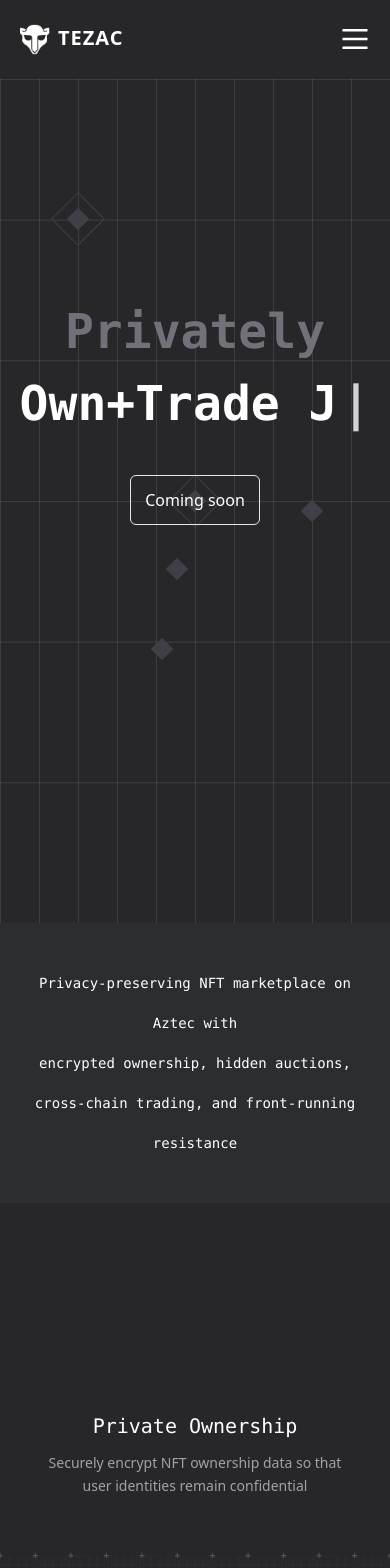
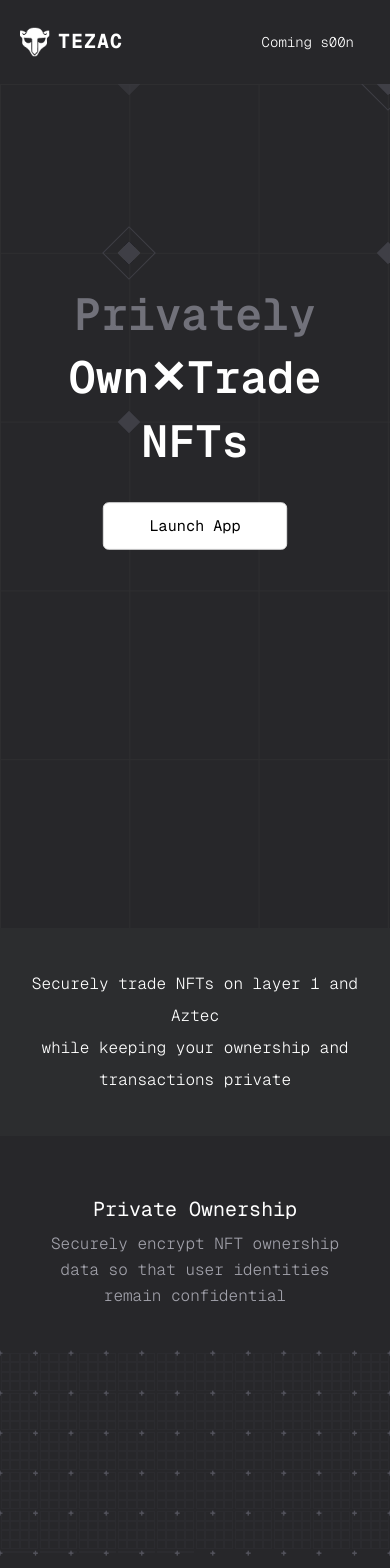
Before and after one commit to 0xandee/tezac-homepage, a Next.js app: page / in a window 390 px wide. Shown: the top 1568 px of the page. Built offline with nearby package versions, Linux system fonts and the light colour scheme.

Commit message:
Update improvements

```diff
--- a/components/animated-components/animated-diamond.tsx
+++ b/components/animated-components/animated-diamond.tsx
@@ -1,50 +1,54 @@
-"use client"
-import { useEffect, useState } from "react"
-import { motion } from "framer-motion"
-import type { AnimatedDiamondProps } from "@/lib/types"
+"use client";
+import { useEffect, useState } from "react";
+import { motion } from "framer-motion";
+import type { AnimatedDiamondProps } from "@/lib/types";
 
-function AnimatedDiamond({ initialPosition, hasOutline = false }: AnimatedDiamondProps) {
-  const [position, setPosition] = useState(initialPosition)
+function AnimatedDiamond({
+  initialPosition,
+  hasOutline = false,
+  gridSize = { x: 10, y: 16.666 },
+}: AnimatedDiamondProps) {
+  const [position, setPosition] = useState(initialPosition);
+  const [visible, setVisible] = useState(true);
+
+  // Determine multipliers based on gridSize
+  const xMultiplier = gridSize.x === 10 ? 10 : 4;
+  const yMultiplier = gridSize.y === 16.666 ? 6 : 6;
 
   useEffect(() => {
-    const interval = setInterval(
-      () => {
+    const interval = setInterval(() => {
+      // Fade out at current position
+      setVisible(false);
+      // After fade-out, update position and fade in
+      setTimeout(() => {
         const newPosition = {
-          x: Math.floor(Math.random() * 10),
-          y: Math.floor(Math.random() * 6),
-        }
-        setPosition(newPosition)
-      },
-      Math.random() * 5000 + 5000,
-    )
+          x: Math.floor(Math.random() * xMultiplier),
+          y: Math.floor(Math.random() * yMultiplier),
+        };
+        setPosition(newPosition);
+        setVisible(true);
+      }, 1000); // Duration of fade-out
+    }, Math.random() * 10000);
 
-    return () => clearInterval(interval)
-  }, [])
+    return () => clearInterval(interval);
+  }, [xMultiplier, yMultiplier]);
 
   return (
     <motion.div
       className="absolute"
-      animate={{
-        left: `calc(${position.x * 10}% - 0.5rem)`,
-        top: `calc(${position.y * 16.666}% - 0.5rem)`,
+      style={{
+        left: `calc(${position.x * gridSize.x}% - 0.5rem)`,
+        top: `calc(${position.y * gridSize.y}% - 0.5rem)`,
       }}
-      initial={{
-        left: `calc(${initialPosition.x * 10}% - 0.5rem)`,
-        top: `calc(${initialPosition.y * 16.666}% - 0.5rem)`,
-      }}
-      transition={{
-        type: "spring",
-        stiffness: 50,
-        damping: 20,
-      }}
+      animate={{ opacity: visible ? 1 : 0 }}
+      transition={{ duration: 0.5 }}
     >
       <div
-        className={`h-4 w-4 rotate-45 bg-zinc-700 ${
-          hasOutline ? "outline outline-1 outline-zinc-700 outline-offset-[10px]" : ""
-        }`}
+        className={`h-4 w-4 rotate-45 bg-zinc-700 ${hasOutline ? "outline outline-1 outline-zinc-700 outline-offset-[10px]" : ""
+          }`}
       />
     </motion.div>
-  )
+  );
 }
 
-export default AnimatedDiamond
+export default AnimatedDiamond;
--- a/components/animated-components/grid-background.tsx
+++ b/components/animated-components/grid-background.tsx
@@ -1,17 +1,12 @@
 "use client"
 import { motion } from "framer-motion"
 
-export default function GridBackground() {
-  const columns = 12
-  const rows = 6
-
+export default function GridBackground({columns = 12, rows = 6}) {
   const gridVariants = {
     hidden: { opacity: 0 },
     visible: {
       opacity: 1,
       transition: {
-        staggerChildren: 0.03,
-        delayChildren: 0.2,
       },
     },
   }
@@ -51,7 +46,7 @@ export default function GridBackground() {
     >
       {/* Grid lines */}
       <motion.div
-        className="absolute inset-0 grid grid-cols-[repeat(11,1fr)] grid-rows-[repeat(5,1fr)]"
+        className="absolute inset-0 grid grid-cols-[repeat(10,1fr)] grid-rows-[repeat(5,1fr)]"
         variants={gridVariants}
       >
         {[...Array(55)].map((_, index) => (
--- a/components/animated-components/text-reveal-button.tsx
+++ b/components/animated-components/text-reveal-button.tsx
@@ -5,8 +5,6 @@ import { useEffect, useRef, useState } from "react";
 import { motion } from "framer-motion";
 import { cn } from "@/lib/utils";
 import { TextRevealButtonProps } from "@/lib/types";
-
-
 
 export const TextRevealButton: React.FC<TextRevealButtonProps> = ({ text, revealText, className, ...props }) => {
   const [isHovered, setIsHovered] = useState(false);
@@ -39,14 +37,14 @@ export const TextRevealButton: React.FC<TextRevealButtonProps> = ({ text, reveal
       onMouseEnter={() => setIsHovered(true)}
       onMouseLeave={() => setIsHovered(false)}
       className={cn(
-        "relative overflow-hidden px-4 py-2 rounded-md border text-white transition-colors duration-300",
+        "relative overflow-hidden px-4 py-2 rounded-md border text-black transition-colors duration-300",
         "min-w-[110px] flex justify-center items-center",
         className
       )}
       {...props}
     >
       <motion.div
-        className="absolute inset-0 bg-white"
+        className="absolute inset-0 bg-zinc-800"
         initial={false}
         animate={{
           clipPath: isHovered
@@ -60,7 +58,7 @@ export const TextRevealButton: React.FC<TextRevealButtonProps> = ({ text, reveal
         }}
       />
       <span className="relative z-10 flex items-center justify-center w-full">
-        <span className={cn("absolute", isHovered ? "text-black" : "text-white")}>
+        <span className={cn("absolute", isHovered ? "text-white" : "text-black")}>
           {isHovered ? revealText : text}
         </span>
       </span>
--- a/components/description.tsx
+++ b/components/description.tsx
@@ -6,21 +6,19 @@ const Description = () => {
     <div className="bg-zinc-800 px-0 md:px-16">
       <motion.div
         className="bg-[#2c2d2f] py-10 md:py-40"
-        initial={{ y: 50, opacity: 0 }}
-        whileInView={{ y: 0, opacity: 1 }}
-        transition={{ duration: 0.8 }}
+        initial={{ opacity: 0 }}
+        whileInView={{ opacity: 1 }}
+        transition={{ duration: 0.4 }}
         viewport={{ once: true }}
       >
         <motion.p
-          className="text-center text-white md:px-0 px-4 text-sm sm:text-xl leading-10 font-mono"
-          initial={{ y: 20, opacity: 0 }}
-          whileInView={{ y: 0, opacity: 1 }}
-          transition={{ delay: 0.2, duration: 0.8 }}
+          className="text-center text-white md:px-40 px-6 text-base/8 sm:text-2xl/9 font-light"
+          initial={{ opacity: 0 }}
+          whileInView={{ opacity: 1 }}
+          transition={{ delay: 0, duration: 0.4 }}
           viewport={{ once: true }}
         >
-          Privacy-preserving NFT marketplace on Aztec with <br />
-          encrypted ownership, hidden auctions, <br />
-          cross-chain trading, and front-running resistance
+          Securely trade NFTs on layer 1 and Aztec <br /> while keeping your ownership and transactions private
         </motion.p>
       </motion.div>
     </div>
--- a/components/feature-grid.tsx
+++ b/components/feature-grid.tsx
@@ -9,28 +9,28 @@ export default function FeaturesGrid() {
     hidden: {},
     visible: {
       transition: {
-        staggerChildren: 0.1,
+        duration: 0.1,
       },
     },
   }
 
   const itemVariants = {
-    hidden: { y: 20, opacity: 0 },
+    hidden: { opacity: 0 },
     visible: {
-      y: 0,
       opacity: 1,
       transition: {
         type: "spring",
         stiffness: 100,
         damping: 12,
+        duration: 0.1
       },
     },
   }
 
   return (
-    <div className="bg-zinc-800 py-24 overflow-hidden">
+    <div className="bg-zinc-800 py-4 sm:py-24 overflow-hidden">
       <motion.div
-        className="w-full max-w-[100vw] mx-auto my-14 px-0 sm:px-6 lg:container lg:px-8"
+        className="w-full max-w-[100vw] mx-auto sm:my-14 px-0 sm:px-6 lg:container lg:px-8"
         initial="hidden"
         whileInView="visible"
         viewport={{ once: true, amount: 0.1 }}
@@ -40,14 +40,14 @@ export default function FeaturesGrid() {
           {features.map((feature, index) => (
             <motion.div
               key={index}
-              className="p-6 relative min-h-[200px] text-center flex flex-col items-center justify-center"
+              className={`p-6 relative min-h-[200px] text-center flex flex-col items-center justify-center`}
               variants={itemVariants}
             >
-              {index % 2 === 1 && <GridBackground />}
+              {index % 2 === 1 && <GridBackground columns={12} rows={6} />}
               {feature.title && (
                 <>
-                  <h3 className="text-xl font-mono text-white mb-3 relative z-10">{feature.title}</h3>
-                  <p className="text-zinc-400 text-sm leading-relaxed max-w-[300px] relative z-10">
+                  <h3 className="text-xl text-white mb-2 relative z-10 font-normal">{feature.title}</h3>
+                  <p className="text-zinc-400 text-base leading-relaxed max-w-[300px] relative z-10 font-light">
                     {feature.description}
                   </p>
                 </>
--- a/components/footer.tsx
+++ b/components/footer.tsx
@@ -10,7 +10,7 @@ const Footer = () => {
   return (
     <div className="bg-zinc-800 px-0 md:px-20">
       <div className="bg-white rounded-tl-none md:rounded-tl-[4rem] rounded-tr-none md:rounded-tr-[4rem] py-5 md:py-10">
-        <div className="font-mono px-0 md:px-20 flex flex-col md:flex-row items-center justify-center md:justify-between">
+        <div className=" px-0 md:px-20 flex flex-col md:flex-row items-center justify-center md:justify-between">
           <h1 className="font-extrabold py-10 md:py-0 text-2xl md:text-4xl">TEZAC</h1>
           <div id="socials" className="flex items-center gap-7 md:gap-5">
             {socials.map((social, index) => (
@@ -26,7 +26,7 @@ const Footer = () => {
             ))}
           </div>
         </div>
-        <p className="font-mono text-center text-zinc-800 text-xs my-10">©2025 Tezac. All rights reserved</p>
+        <p className=" text-center text-zinc-800 text-xs my-10">©2025 Tezac. All rights reserved</p>
       </div>
     </div>
   );
--- a/components/header.tsx
+++ b/components/header.tsx
@@ -1,5 +1,4 @@
 import Image from "next/image"
-import { GrMenu } from "react-icons/gr"
 import { Button } from "./ui/button"
 
 
@@ -7,8 +6,7 @@ const Header = () => {
   return (
     <div className="flex items-center justify-between py-6 bg-zinc-800 px-5 md:px-20">
       <div className="flex align-middle gap-2"><Image src="/tezac.png" alt="tezac logo" width={30} height={20} /><span className="text-xl font-bold tracking-wider text-white ">TEZAC</span></div>
-      <Button className="text-sm bg-transparent text-white hover:bg-transparent shadow-none whitespace-nowrap hidden sm:block  border-none">Coming soon</Button>
-      <GrMenu className="text-white text-3xl block sm:hidden"/>
+      <Button className="text-sm bg-transparent text-white hover:bg-transparent shadow-none whitespace-nowrap sm:block border-none font-light">Coming s00n</Button>
     </div>
   )
 }
--- a/components/hero.tsx
+++ b/components/hero.tsx
@@ -3,58 +3,75 @@ import { motion } from "framer-motion"
 import AnimatedDiamond from "./animated-components/animated-diamond"
 import { TextRevealButton } from "./animated-components/text-reveal-button"
 import { gridIntersections } from "@/lib/contants"
-import TypewriterText from "./animated-components/typewriter-effect"
+import { useEffect, useState } from "react"
 
 
 export default function Hero() {
+  // Determine if the screen width is at least the "sm" breakpoint (640px)
+  const [isSm, setIsSm] = useState(false);
+
+  useEffect(() => {
+    const checkScreenSize = () => {
+      setIsSm(window.innerWidth >= 640);
+    };
+
+    checkScreenSize();
+    window.addEventListener("resize", checkScreenSize);
+    return () => window.removeEventListener("resize", checkScreenSize);
+  }, []);
+
+  // Set gridSize based on the breakpoint:
+  // Mobile: { x: 33.15, y: 18 }
+  // sm and up: { x: 10, y: 16.666 }
+  const gridSize = isSm ? { x: 10, y: 16.666 } : { x: 33.15, y: 20 };
+
   return (
     <div className="relative min-h-screen w-full bg-zinc-800">
-      <div className="absolute inset-0 bg-[linear-gradient(to_right,rgba(255,255,255,0.1)_1px,transparent_1px),linear-gradient(to_bottom,rgba(255,255,255,0.1)_1px,transparent_1px)] bg-[length:10%_16.666%] sm:bg-[length:10%_16.666%]" />
+      <div className="absolute inset-0 bg-[linear-gradient(to_right,rgba(46,46,48,1)_1px,transparent_1px),linear-gradient(to_bottom,rgba(46,46,48,1)_1px,transparent_1px)] bg-[length:33.15%_20%] sm:bg-[length:10%_16.666%]" />
 
-      <div className="absolute inset-0">
+      <div className="absolute inset-0 overflow-hidden">
         {gridIntersections.map((intersection, index) => (
           <AnimatedDiamond
             key={index}
             initialPosition={intersection}
             hasOutline={index === 0 || index === 1}
-            gridSize={{ x: 10, y: 16.666 }}
+            gridSize={gridSize}
           />
         ))}
       </div>
 
       <motion.div
         className="relative z-10 mx-auto max-w-7xl px-4"
-        initial={{ y: 50, opacity: 0 }}
-        animate={{ y: 0, opacity: 1 }}
-        transition={{ duration: 0.8 }}
+        initial={{ opacity: 0 }}
+        animate={{ opacity: 1 }}
+        transition={{ duration: 0.2 }}
       >
-        <div className="flex min-h-[80vh] flex-col items-center justify-center space-y-6 text-center">
+        <div className="flex min-h-[80vh] flex-col items-center justify-center text-center">
           <motion.h1
-            className="max-w-4xl font-extrabold leading-none font-mono text-5xl md:text-8xl whitespace-normal sm:whitespace-nowrap"
-            initial={{ y: 20, opacity: 0 }}
-            animate={{ y: 0, opacity: 1 }}
-            transition={{ delay: 0.2, duration: 0.5 }}
+            className="max-w-4xl font-semibold leading-none text-[2.8rem] md:text-8xl whitespace-normal sm:whitespace-nowrap"
+            initial={{ opacity: 0 }}
+            animate={{ opacity: 1 }}
+            transition={{ delay: 0, duration: 0.2 }}
           >
             <span className="text-zinc-500">Privately</span>
           </motion.h1>
           <motion.h1
-            className="max-w-4xl font-extrabold font-mono text-5xl md:text-8xl whitespace-normal sm:whitespace-nowrap"
-            initial={{ y: 20, opacity: 0 }}
-            animate={{ y: 0, opacity: 1 }}
-            transition={{ delay: 0.4, duration: 0.5 }}
+            className="max-w-4xl font-semibold text-[2.8rem] md:text-8xl whitespace-normal sm:whitespace-nowrap leading-[64px] mt-2 sm:mt-4"
+            initial={{ opacity: 0 }}
+            animate={{ opacity: 1 }}
+            transition={{ delay: 0, duration: 0.2 }}
           >
-            <TypewriterText text="Own+Trade JPEGs" />
+            <span className="text-white">Own✕Trade NFTs</span>
           </motion.h1>
-          <div className="mb-14" />
           <motion.div
-            initial={{ y: 20, opacity: 0 }}
-            animate={{ y: 0, opacity: 1 }}
-            transition={{ delay: 0.6, duration: 0.5 }}
+            initial={{ opacity: 0 }}
+            animate={{ opacity: 1 }}
+            transition={{ delay: 0, duration: 0.2 }}
           >
             <TextRevealButton
-              text="Coming soon"
-              revealText="Stay tuned"
-              className="mt-0 sm:mt-14 bg-transparent text-white border py-6 whitespace-nowrap px-16"
+              text="Launch App"
+              revealText="Coming s00n"
+              className="mt-7 sm:mt-14 bg-white py-6 whitespace-nowrap px-24 scale-95"
             />
           </motion.div>
         </div>
--- a/components/roadmap.tsx
+++ b/components/roadmap.tsx
@@ -1,16 +1,14 @@
 "use client"
 
 import { useState, useEffect } from "react"
-import { motion } from "framer-motion"
 import { phases } from "@/lib/contants"
 
 export default function RoadmapTimeline() {
-  const [isPaused, setIsPaused] = useState(false)
   const [isMobile, setIsMobile] = useState(false)
 
   useEffect(() => {
     const handleResize = () => {
-      setIsMobile(window.innerWidth < 500)
+      setIsMobile(window.innerWidth < 1024)
     }
 
     handleResize()
@@ -21,114 +19,72 @@ export default function RoadmapTimeline() {
     }
   }, [])
 
-
-
-  const containerVariants = {
-    hidden: {},
-    visible: {
-      transition: {
-        staggerChildren: 0.2,
-      },
-    },
-  }
-
-  const itemVariants = {
-    hidden: { opacity: 0, y: 20 },
-    visible: {
-      opacity: 1,
-      y: 0,
-      transition: {
-        type: "spring",
-        stiffness: 100,
-        damping: 12,
-      },
-    },
-  }
-
   return (
-    <div className="bg-zinc-800 pt-20 pb-40 font-mono overflow-hidden">
-      <motion.div
-        className="container text-center"
-        initial="hidden"
-        whileInView="visible"
-        viewport={{ once: true, amount: 0.1 }}
-        variants={containerVariants}
-      >
-        <motion.h1 className="text-white text-3xl md:text-5xl font-bold text-center mb-20" variants={itemVariants}>
-          2025_Roadmap
-        </motion.h1>
+    <div className="bg-zinc-800 pt-20 pb-60  overflow-hidden w-[100%]">
+      <div className="text-center">
+        <h1 className="text-white text-3xl md:text-5xl font-medium text-center mb-20">
+          Roadmap 2025
+        </h1>
 
         <div
-          className={`flex ${isMobile ? "flex-col justify-center w-full items-center" : "justify-start w-fit animate-scroll hover:pause"}`}
-          onMouseEnter={() => setIsPaused(true)}
-          onMouseLeave={() => setIsPaused(false)}
+          className={`flex ${isMobile ? "flex-col justify-center w-full items-center" : "flex-row justify-stretch"
+            }`}
+        >
+          {isMobile
+            ? phases.map((phase, index) => (
+              <div
+                key={index}
+                className="flex items-center flex-col w-full px-5"
+              >
+                {index % 2 === 0 && index !== phases.length - 1 ? <div
                   style={{
-            animationPlayState: isPaused ? "paused" : "running",
+                    backgroundColor:
+                      index === 0 ? "white" : "gray",
                   }}
-        >
-          {isMobile ? ([...phases].map((phase, index) => (
-            <motion.div
-              key={index}
-              className={`flex items-start ${isMobile ? "mb-8 flex-col w-full px-5" : "w-fit px-0 flex-row flex-shrink-0"}`}
-              variants={itemVariants}
-            >
-              <motion.div
-             style={{ backgroundColor: phase.title === phases[0].title ? "white" : "gray" }}
-                className={`${isMobile ? "w-full h-[15px]" : "w-[200px] h-[15px]"} rounded-none shadow-none`}
-                initial={{ scaleX: 0 }}
-                whileInView={{ scaleX: 1 }}
-                transition={{ duration: 0.8, ease: "easeInOut" }}
-                viewport={{ once: true }}
-              ></motion.div>
-              <div className={`${isMobile ? "pl-0" : "pl-4"} pt-0 w-fit`}>
-                <motion.h2
-                  className={`${isMobile ? "pt-5" : "pt-0"} text-xl font-bold p-0 leading-none text-white text-left`}
-                  variants={itemVariants}
-                >
+                  className="w-full h-[15px] rounded-none shadow-none"
+                /> : null}
+                {phase.title !== "" ? <div className="pl-0 pt-0 w-fit mb-16 mt-4">
+                  <h2 className="pt-5 text-2xl font-medium p-0 leading-none text-white text-center">
                     {phase.title}
-                </motion.h2>
-                <motion.ul className="text-left mt-2 p-0" variants={itemVariants}>
+                  </h2>
+                  <ul className="text-center mt-4 p-0">
                     {phase.items.map((item, itemIndex) => (
-                    <li key={itemIndex} className="text-zinc-400 text-xs text-left">
-                      . {item}
+                      <li key={itemIndex} className="text-zinc-400 text-base mt-1">
+                        • {item}
                       </li>
                     ))}
-                </motion.ul>
+                  </ul>
+                </div> : null}
               </div>
-            </motion.div>
-          ))):([...phases, ...phases].map((phase, index) => (
-            <motion.div
+            ))
+            : [...phases].map((phase, index) => (
+              <div
                 key={index}
-              className={`flex items-start ${isMobile ? "mb-8 flex-col w-full px-5" : "w-fit px-0 flex-row flex-shrink-0"}`}
-              variants={itemVariants}
+                className="flex items-start px-0 flex-row w-[100%]"
               >
-              <motion.div
-             style={{ backgroundColor: phase.title === phases[0].title ? "white" : "gray" }}
-                className={`${isMobile ? "w-full h-[15px]" : "w-[200px] h-[15px]"} rounded-none shadow-none`}
-                initial={{ scaleX: 0 }}
-                whileInView={{ scaleX: 1 }}
-                transition={{ duration: 0.8, ease: "easeInOut" }}
-                viewport={{ once: true }}
-              ></motion.div>
-              <div className={`${isMobile ? "pl-0" : "pl-4"} pt-0 w-fit`}>
-                <motion.h2
-                  className={`${isMobile ? "pt-5" : "pt-0"} text-xl font-bold p-0 leading-none text-white text-left`}
-                  variants={itemVariants}
-                >
+                {index % 2 === 0 ?
+                  <div
+                    style={{
+                      backgroundColor:
+                        index === 0 ? "white" : "gray",
+                    }}
+                    className="w-full h-[15px] rounded-none shadow-none mt-2"
+                  /> : <div className="min-w-96 mx-[-2rem]">
+                    <h2 className="pt-0 text-3xl font-medium p-0 leading-none text-white text-center">
                       {phase.title}
-                </motion.h2>
-                <motion.ul className="text-left mt-2 p-0" variants={itemVariants}>
+                    </h2>
+                    <ul className="mt-4 p-0">
                       {phase.items.map((item, itemIndex) => (
-                    <li key={itemIndex} className="text-zinc-400 text-xs text-left">
-                      . {item}
+                        <li key={itemIndex} className="text-zinc-400 text-base text-center mt-2 font-light">
+                          • {item}
                         </li>
                       ))}
-                </motion.ul>
+                    </ul>
+                  </div>}
               </div>
-            </motion.div>
-          )))}
+            ))}
         </div>
-      </motion.div>
+      </div>
     </div>
   )
 }
--- a/lib/contants/index.tsx
+++ b/lib/contants/index.tsx
@@ -2,18 +2,22 @@ import { BsTwitterX } from "react-icons/bs";
 import { FaGithub, FaTelegram } from "react-icons/fa6";
 
 export const phases = [
+  { title: "", items: [] },
   {
-      title: "Q2_Foundation",
-      items: ["Private NFTs Mint & Transfer", "Private NFT Trading"],
+    title: "Q2 Foundation",
+    items: ["Private NFTs Mint & Transfer", "Private NFT Trading on Aztec"],
   },
+  { title: "", items: [] },
   {
-      title: "Q3_Accelerate",
+    title: "Q3 Accelerate",
     items: ["Launchpad for Creators", "Blind Auctions"],
   },
+  { title: "", items: [] },
   {
-      title: "Q4_Scaling",
+    title: "Q4 Scaling",
     items: ["Cross-Chain Trading on Ethereum", "Cross-Chain Trading on Solana"],
   },
+  { title: "", items: [] },
 ]
 
 export const socials = [
@@ -34,7 +38,7 @@ export const phases = [
   },
 ];
 
-  export   const features = [
+export const features = [
   {
     title: "Private Ownership",
     description: "Securely encrypt NFT ownership data so that user identities remain confidential",
@@ -68,9 +72,14 @@ export const phases = [
 ]
 
 export const gridIntersections = [
-    { x: 2, y: 1 },
-    { x: 5, y: 3 },
-    { x: 8, y: 2 },
-    { x: 3, y: 4 },
-    { x: 7, y: 5 },
+  { x: 1, y: 1 },
+  { x: 1, y: 1 },
+  { x: 1, y: 1 },
+  { x: 1, y: 1 },
+  { x: 1, y: 1 },
+  { x: 1, y: 1 },
+  { x: 1, y: 1 },
+  { x: 1, y: 1 },
+  { x: 1, y: 1 },
+  { x: 1, y: 1 },
 ]
```
Also changed, not shown: app/layout.tsx (+5 -12 lines), 1 other file (tests, documents, lock files or other folders). Lines whose indentation alone changed are shown as unchanged.
